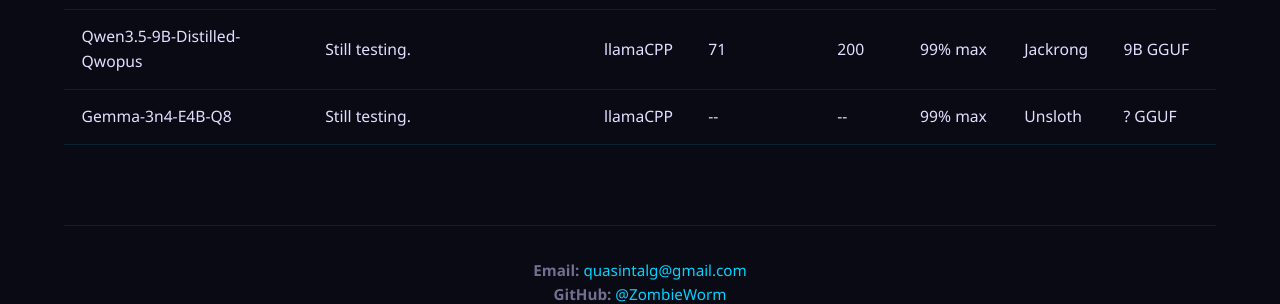
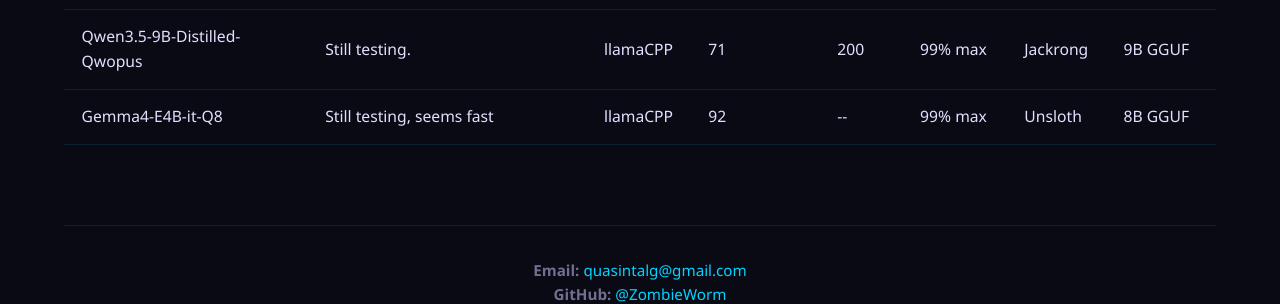
Before and after one commit to ZombieWorm/ZombieWorm.github.io, a Jekyll site: the page benchmarks.html, which Jekyll copies as it is, in a window 1280 px wide. Shown: the part 1063-1367 px from the top of the page. Built offline with Jekyll 4.4.1, drawn with Linux system fonts in a browser that asks for light colours.

Commit message:
New row in table models

```diff
--- a/benchmarks.html
+++ b/benchmarks.html
@@ -250,14 +250,14 @@
           <td>9B GGUF</td>
         </tr>
         <tr>
-          <td>Gemma-3n4-E4B-Q8</td>
-          <td>Still testing.</td>
+          <td>Gemma4-E4B-it-Q8</td>
+          <td>Still testing, seems fast</td>
           <td>llamaCPP</td>
-          <td>--</td>
+          <td>92</td>
           <td>--</td>
           <td>99% max</td>
           <td>Unsloth</td>
-          <td>? GGUF</td>
+          <td>8B GGUF</td>
         </tr>
       </tbody>
     </table>
```
